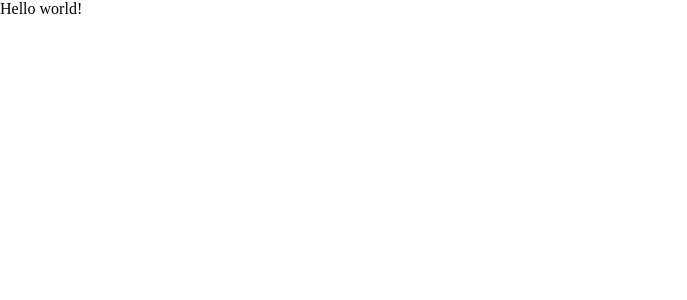
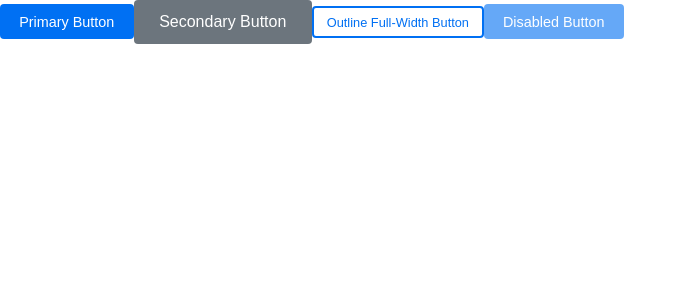
Before and after one commit to servelocal/customer-website, a Next.js app: page / in a window 1280 px wide. Shown: the top 300 px of the page, without its empty margins (0-687 px from the left). Built offline with nearby package versions, Linux system fonts and the light colour scheme.

Commit message:
DEV-9 setup styled-components

```diff
--- a/next.config.mjs
+++ b/next.config.mjs
@@ -1,4 +1,8 @@
 /** @type {import('next').NextConfig} */
-const nextConfig = {};
+const nextConfig = {
+  compiler: {
+    styledComponents: true,
+  },
+};
 
 export default nextConfig;
--- a/src/app/layout.tsx
+++ b/src/app/layout.tsx
@@ -1,6 +1,7 @@
 import type { Metadata } from 'next';
 import localFont from 'next/font/local';
 import './globals.css';
+import StyledComponentsRegistry from '@/lib/registery';
 
 const geistSans = localFont({
   src: './fonts/GeistVF.woff',
@@ -26,7 +27,7 @@ export default function RootLayout({
   return (
     <html lang="en">
       <body className={`${geistSans.variable} ${geistMono.variable}`}>
-        {children}
+        <StyledComponentsRegistry>{children}</StyledComponentsRegistry>
       </body>
     </html>
   );
--- a/src/app/page.tsx
+++ b/src/app/page.tsx
@@ -1,3 +1,23 @@
+'use client';
+import Button from '../components/Button/Button';
+
 export default function Home() {
-  return <main>Hello world!</main>;
+  return (
+    <main>
+      <div>
+        <Button variant="primary" size="medium">
+          Primary Button
+        </Button>
+        <Button variant="secondary" size="large">
+          Secondary Button
+        </Button>
+        <Button variant="outline" size="small" fullWidth>
+          Outline Full-Width Button
+        </Button>
+        <Button variant="primary" size="medium" disabled>
+          Disabled Button
+        </Button>
+      </div>
+    </main>
+  );
 }
--- /dev/null
+++ b/src/components/Button/Button.styles.ts
@@ -0,0 +1,76 @@
+'use client';
+import styled from 'styled-components';
+import { ButtonProps } from './Button';
+
+const getBackgroundColor = (variant: ButtonProps['variant']) => {
+  switch (variant) {
+    case 'primary':
+      return '#0070f3';
+    case 'secondary':
+      return '#6c757d';
+    case 'outline':
+      return 'transparent';
+    default:
+      return 'transparent';
+  }
+};
+
+const getColor = (variant: ButtonProps['variant']) => {
+  return variant === 'outline' ? '#0070f3' : '#fff';
+};
+
+const getBorder = (variant: ButtonProps['variant']) => {
+  return variant === 'outline' ? '2px solid #0070f3' : 'none';
+};
+
+const getHoverBackgroundColor = (variant: ButtonProps['variant']) => {
+  switch (variant) {
+    case 'primary':
+      return '#005bb5';
+    case 'secondary':
+      return '#5a6268';
+    case 'outline':
+      return '#0070f31a';
+    default:
+      return 'transparent';
+  }
+};
+
+// Styled Button component
+export const StyledButton = styled.button<ButtonProps>`
+  display: inline-block;
+  padding: ${({ size }) => {
+    switch (size) {
+      case 'small':
+        return '0.4rem 0.8rem';
+      case 'large':
+        return '0.8rem 1.6rem';
+      default:
+        return '0.6rem 1.2rem';
+    }
+  }};
+  font-size: ${({ size }) => {
+    switch (size) {
+      case 'small':
+        return '0.8rem';
+      case 'large':
+        return '1rem';
+      default:
+        return '0.9rem';
+    }
+  }};
+  background-color: ${({ variant }) => getBackgroundColor(variant)};
+  color: ${({ variant }) => getColor(variant)};
+  border: ${({ variant }) => getBorder(variant)};
+  border-radius: 4px;
+  cursor: ${({ disabled }) => (disabled ? 'not-allowed' : 'pointer')};
+  opacity: ${({ disabled }) => (disabled ? '0.6' : '1')};
+  transition: all 0.3s ease;
+
+  &:hover {
+    background-color: ${({ variant, disabled }) =>
+      !disabled && getHoverBackgroundColor(variant)};
+    color: ${({ variant, disabled }) =>
+      variant === 'outline' && !disabled ? '#005bb5' : undefined};
+  }
+`;
--- /dev/null
+++ b/src/components/Button/Button.tsx
@@ -0,0 +1,25 @@
+'use client';
+import React, { ButtonHTMLAttributes } from 'react';
+import { StyledButton } from './Button.styles';
+
+export interface ButtonProps extends ButtonHTMLAttributes<HTMLButtonElement> {
+  variant?: 'primary' | 'secondary' | 'outline';
+  size?: 'small' | 'medium' | 'large';
+  disabled?: boolean;
+}
+
+const Button = ({
+  children,
+  variant = 'primary',
+  size = 'medium',
+  disabled = false,
+  ...props
+}: ButtonProps) => {
+  return (
+    <StyledButton variant={variant} size={size} disabled={disabled} {...props}>
+      {children}
+    </StyledButton>
+  );
+};
+
+export default Button;
--- /dev/null
+++ b/src/lib/registery.tsx
@@ -0,0 +1,29 @@
+'use client';
+
+import React, { useState } from 'react';
+import { useServerInsertedHTML } from 'next/navigation';
+import { ServerStyleSheet, StyleSheetManager } from 'styled-components';
+
+export default function StyledComponentsRegistry({
+  children,
+}: {
+  children: React.ReactNode;
+}) {
+  // Only create stylesheet once with lazy initial state
+  // x-ref: https://reactjs.org/docs/hooks-reference.html#lazy-initial-state
+  const [styledComponentsStyleSheet] = useState(() => new ServerStyleSheet());
+
+  useServerInsertedHTML(() => {
+    const styles = styledComponentsStyleSheet.getStyleElement();
+    styledComponentsStyleSheet.instance.clearTag();
+    return <>{styles}</>;
+  });
+
+  if (typeof window !== 'undefined') return <>{children}</>;
+
+  return (
+    <StyleSheetManager sheet={styledComponentsStyleSheet.instance}>
+      {children}
+    </StyleSheetManager>
+  );
+}
```
